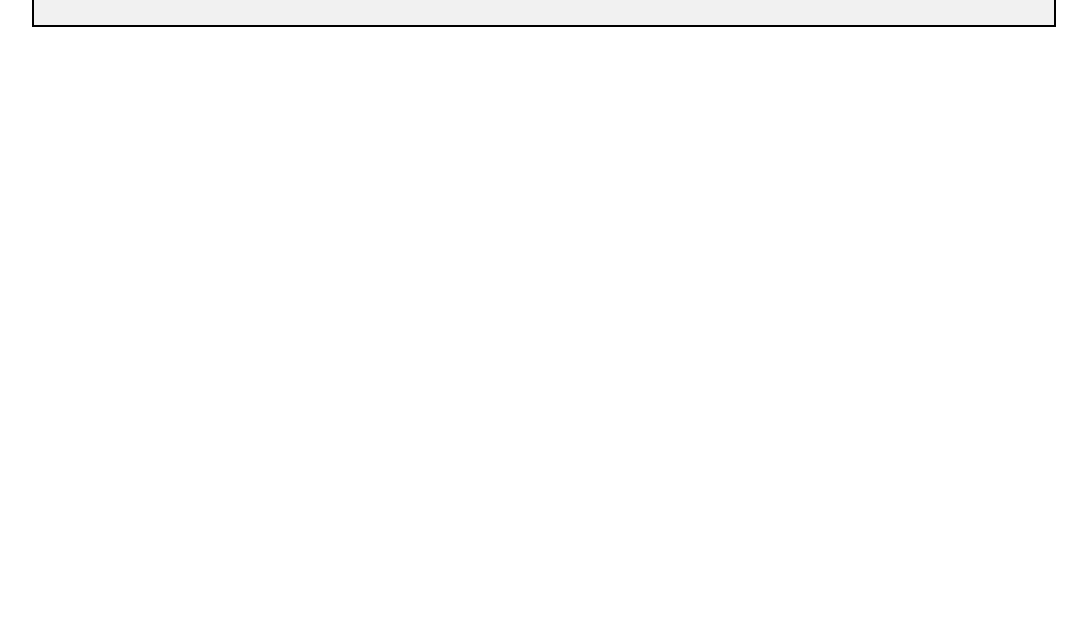
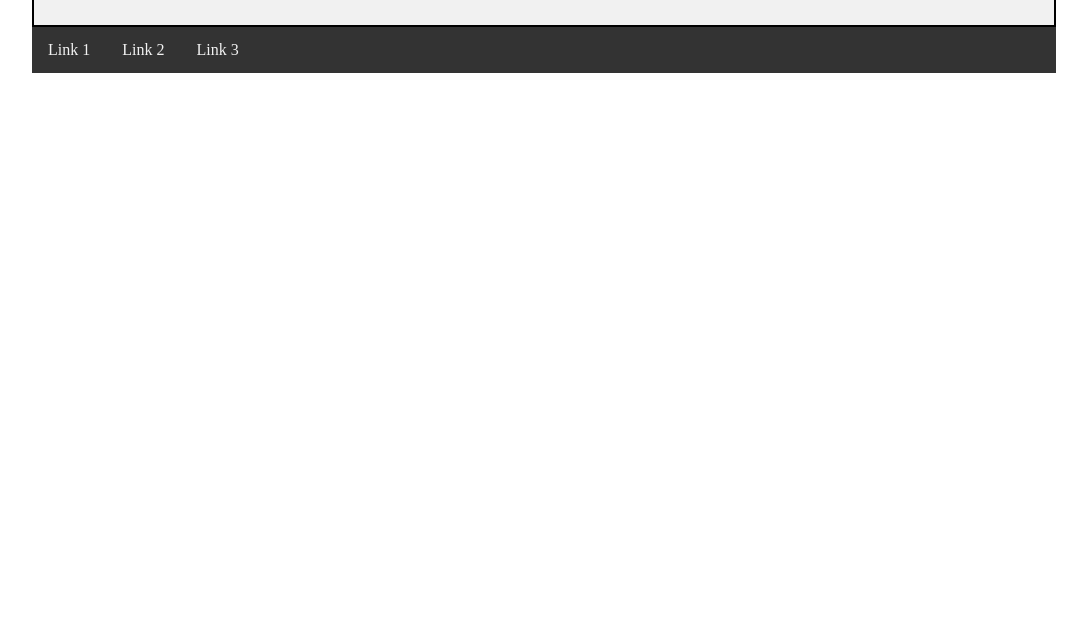
Before and after one commit to Jayyap1202/Jayyap1202.github.io, a plain HTML site: page week5/index.html in a window 1280 px wide. Shown: the part 173-800 px from the top of the page, without its empty margins (96-1183 px from the left). Drawn offline with Linux system fonts and the light colour scheme.

Commit message:
create navigation bar

```diff
--- a/week5/css/index.css
+++ b/week5/css/index.css
@@ -15,3 +15,20 @@
 #name {
     margin-top: 1px;
 }
+
+.topnav {
+    display: flex;
+    background-color: #333;
+}
+
+.topnav a {
+    color: #f2f2f2;
+    text-align: center;
+    padding: 14px 16px;
+    text-decoration: none;
+}
+
+.topnav a:hover {
+    background-color: #ddd;
+    color: black;
+}
--- a/week5/index.html
+++ b/week5/index.html
@@ -14,6 +14,13 @@
             <img src="img/logo.png" width="100" alt="Logo">
             <h2 id="name">Yap Hao Jay</h2>
         </div>
+
+        <div class="topnav">
+            <a href="#">Link 1</a>
+            <a href="#">Link 2</a>
+            <a href="#">Link 3</a>
+
+        </div>
     </div>
 
 
```
